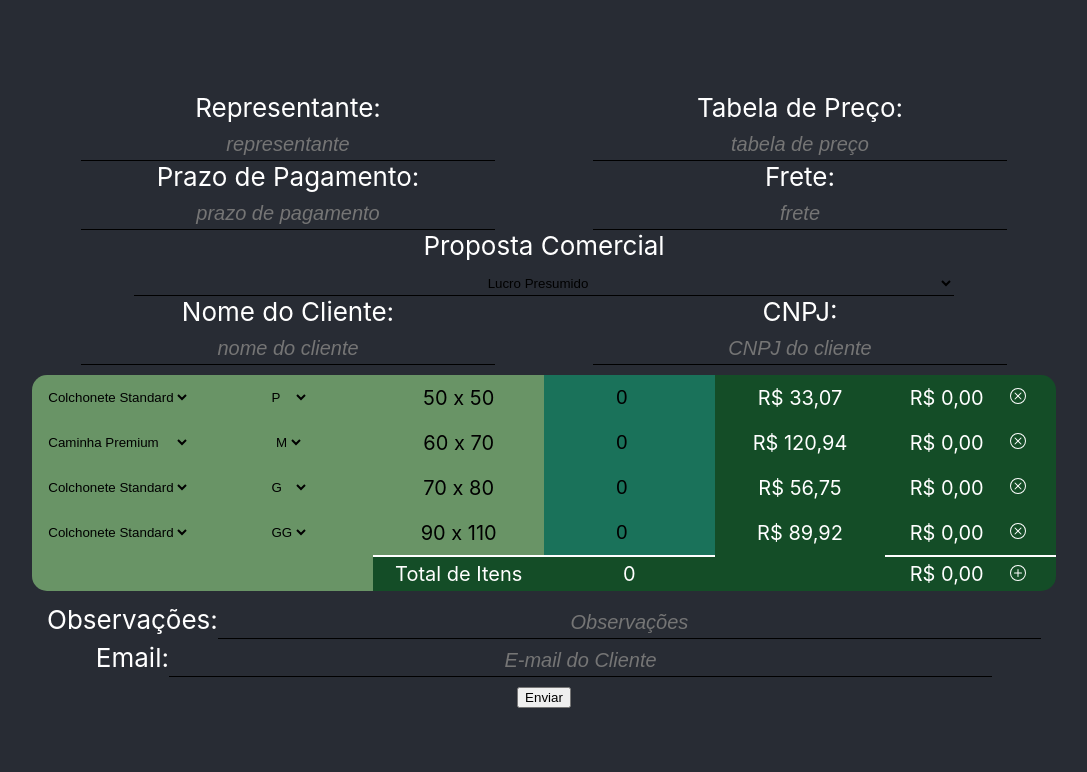
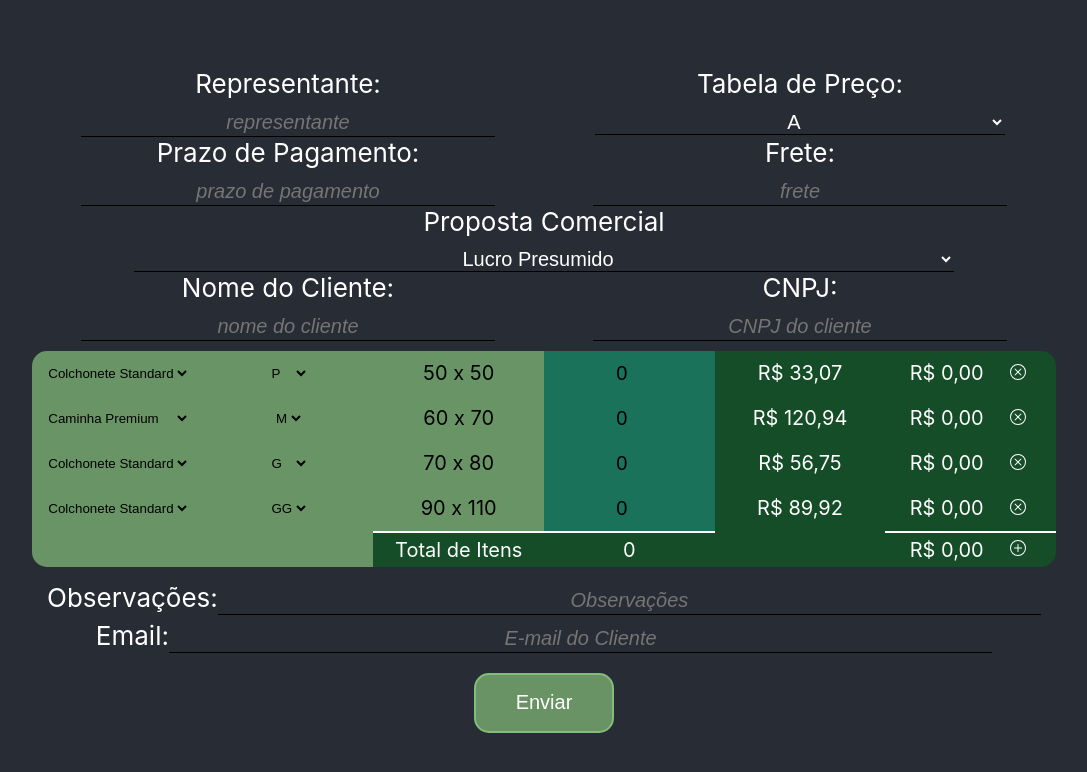
Before and after one commit to M4rrt/globalPatchPedido, a React (Create React App) app in the folder globalpatchpedido/: page / in a window 1280 px wide. Shown: the top 772 px of the page, without its empty margins (96-1183 px from the left). Built offline with nearby package versions, Linux system fonts and the light colour scheme.

Commit message:
completo

```diff
--- a/globalpatchpedido/src/App.css
+++ b/globalpatchpedido/src/App.css
@@ -62,6 +62,8 @@
     margin-top: 10px;
     height: 25px;
     text-align: center;
+    color: white;
+    font-size: 20px;
   }
   .input-under::placeholder {
     text-align: center;
@@ -71,4 +73,12 @@
 }
 
 .btn-enviar {
+  margin-top: 20px;
+  width: 140px;
+  height: 60px;
+  border-radius: 15px;
+  font-size: 20px;
+  border: 2px solid rgba(148, 217, 135, 0.6);
+  color: white;
+  background-color: rgba(148, 217, 135, 0.6);
 }
--- a/globalpatchpedido/src/App.js
+++ b/globalpatchpedido/src/App.js
@@ -4,10 +4,9 @@ import Tabela from "./components/tabela/tabela.component.jsx"
 import jsonData from './tabelaPrecos.json';
 const App = () => {
 
-  const [faixaPreco, setPreco] = useState("A");
+  const [faixaPreco, setFaixaPreco] = useState("A");
   const [tipoTabela, setTipoTabela] = useState("lucroPresumido");
   const [representante, setRepresentante] = useState('');
-  const [tabelaPreco, setTabelaPreco] = useState('');
   const [prazoPagamento, setPrazoPagamento] = useState('');
   const [frete, setFrete] = useState('');
   const [nomeCliente, setNomeCliente] = useState('');
@@ -102,7 +101,7 @@ const App = () => {
         .filter(linha => linha.lastline);
       return [...newTabela, ...lastline]
     })
-  }, [tipoTabela])
+  }, [tipoTabela, faixaPreco])
 
 
   const addLinha = (event) => {
@@ -187,7 +186,7 @@ const App = () => {
 
   const envioHandler = (table) => {
     console.log("Enviado")
-    console.log(table)
+    console.log({Produtos:table, infos:{faixaPreco,tipoTabela,representante,prazoPagamento,frete,nomeCliente,cnpj,observacao,email}})
   }
 
 
@@ -206,17 +205,24 @@ const App = () => {
               onChange={(e) => setRepresentante(e.target.value)}
             />
           </div>
+
           <div className="col-6">
             <label htmlFor="tabelaPreco">Tabela de Preço:</label>
-            <input
+            <select
               className="input-under"
-              type="text"
               id="tabelaPreco"
-              placeholder="tabela de preço"
-              value={tabelaPreco}
-              onChange={(e) => setTabelaPreco(e.target.value)}
-            />
+              value={faixaPreco}
+              onChange={(e) => setFaixaPreco(e.target.value)}
+            >
+              <option value="A">A</option>
+              <option value="B">B</option>
+              <option value="C">C</option>
+              <option value="D">D</option>
+              <option value="E">E</option>
+              <option value="F">F</option>
+            </select>
           </div>
+
           <div className="col-6">
             <label htmlFor="prazoPagamento">Prazo de Pagamento:</label>
             <input
@@ -242,7 +248,7 @@ const App = () => {
         </div>
         <div className='w-80'>
           <label htmlFor="tipoTabela">Proposta Comercial</label>
-          <select className="input-under"value={tipoTabela} onChange={(event) => { setTipoTabela(event.target.value) }}>
+          <select className="input-under" value={tipoTabela} onChange={(event) => { setTipoTabela(event.target.value) }}>
             <option value="lucroPresumido">Lucro Presumido</option>
             <option value="simplesNacional">Simples Nacional</option>
           </select>
--- a/globalpatchpedido/src/tabelaPrecos.json
+++ b/globalpatchpedido/src/tabelaPrecos.json
@@ -31,6 +31,12 @@
         "G": 34.98,
         "GG": 55.43
       },
+      "E": {
+        "P": 20.39,
+        "M": 29.69,
+        "G": 34.98,
+        "GG" : 55.43
+      },
       "F": {
         "P": 0,
         "M": 0,
@@ -63,6 +69,11 @@
         "P": 72.88,
         "M": 87.43,
         "G": 105.37
+      },
+      "E": {
+        "P": 52.85,
+        "M": 63.40,
+        "G": 76.41
       },
       "F": {
         "P": 0,
@@ -101,6 +112,12 @@
         "G": 64.84,
         "GG": 97.33
       },
+      "E": {
+        "P": 25.27,
+        "M": 36.04,
+        "G": 47.02,
+        "GG" : 70.58
+      },
       "F": {
         "P": 0,
         "M": 0,
@@ -133,6 +150,11 @@
         "P": 85.16,
         "M": 102.8,
         "G": 124.87
+      },
+      "E": {
+        "P": 51.79,
+        "M": 62.52,
+        "G": 75.94
       },
       "F": {
         "P": 0,
```
